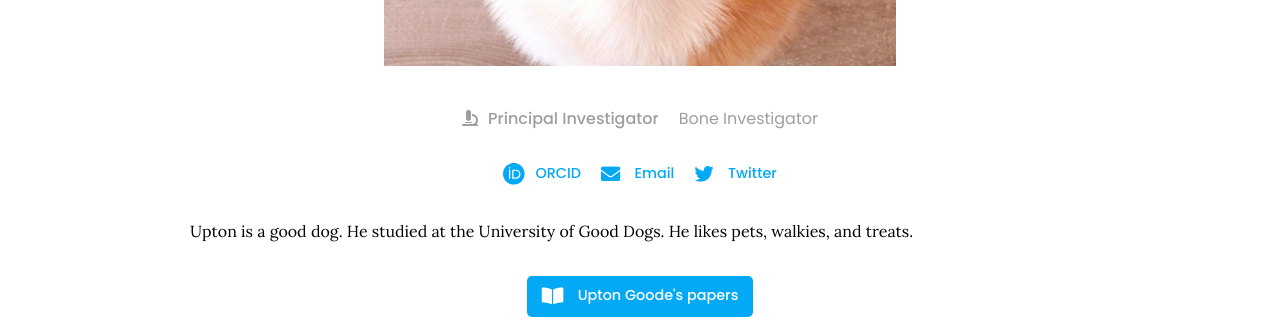
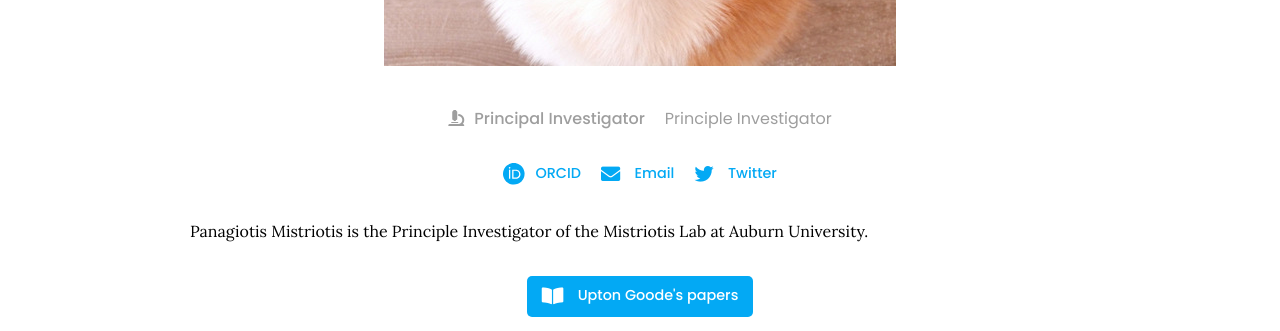
Before and after one commit to mistriotis-lab/mistriotis-lab.github.io, a Jekyll site: the page built from _members/upton-goode.md, in a window 1280 px wide. Shown: the part 595-926 px from the top of the page. Built offline with Jekyll 4.4.1, drawn with Linux system fonts in a browser that asks for light colours; nearby versions of some CDN libraries.

Commit message:
Update upton-goode.md

```diff
--- a/_members/upton-goode.md
+++ b/_members/upton-goode.md
@@ -1,18 +1,14 @@
 ---
-name: Upton O. Goode
+name: Panagiotis Mistriotis
 image: images/member.jpg
-description: Bone Investigator
+description: Principle Investigator
 role: pi
 aliases:
-  - U. Goode
-  - U. O. Goode
-  - U Goode
+  - P. Mistriotis
 links:
-  orcid: 0000-0001-8713-9213
-  email: upton@ogoode.com
-  twitter: uptonogoode
+  orcid: 0000-0002-8069-3278
+  email: pmistriotis@auburn.edu
+  twitter: pmistri
 ---
 
-Upton is a good dog.
-He studied at the University of Good Dogs.
-He likes pets, walkies, and treats.
+Panagiotis Mistriotis is the Principle Investigator of the Mistriotis Lab at Auburn University.
```
